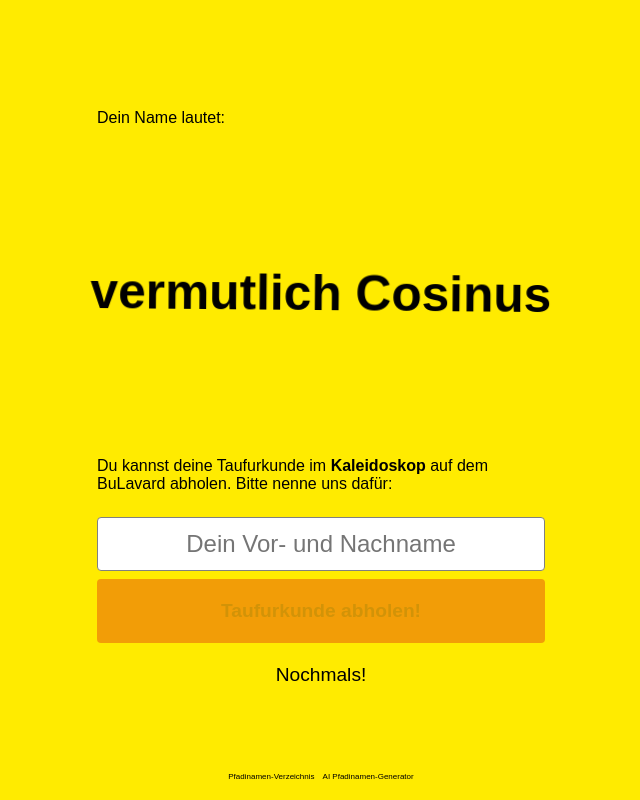
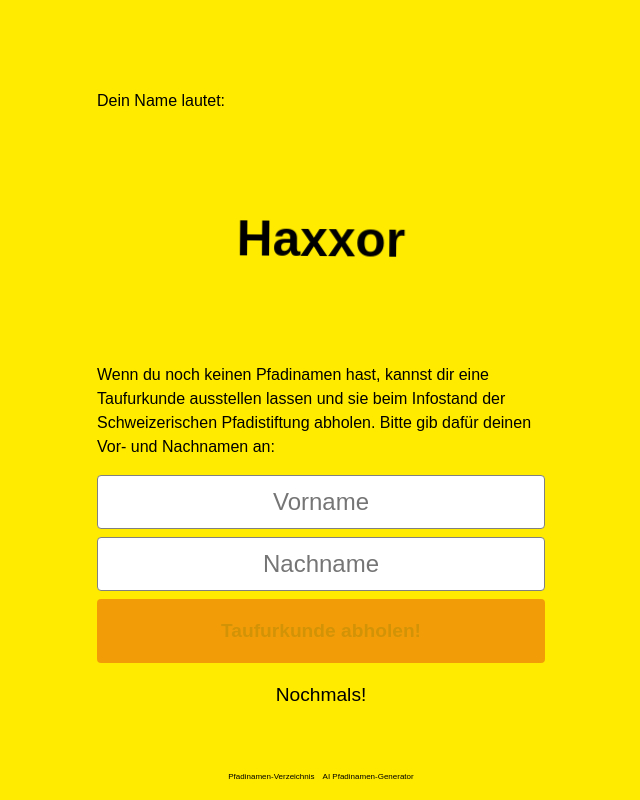
Before and after one commit to diegosteiner/pfadinamen-game, a Next.js app: page /result in a window 1280 px wide. Shown: the whole page, without its empty margins (319-959 px from the left). Built offline with nearby package versions, Linux system fonts and the light colour scheme.

Commit message:
fix: result

```diff
--- a/data.ts
+++ b/data.ts
@@ -198,6 +198,6 @@ export const names: { [key: string]: string } = {
   "2": "Schildchrott",
   "1": "Fennek",
   "0": "Merkur",
-  "1337": "Filou",
-  "420": "Snoop"
+  "420": "Snoop D.",
+  "1337": "Cosinus"
 }
--- a/pages/result.tsx
+++ b/pages/result.tsx
@@ -15,7 +15,7 @@ enum SubmitState {
 
 function resolveName(param?: string | string[]): string | undefined {
 	if (Array.isArray(param)) param = Array.from(param).at(-1)
-	if (!param || !Object.keys(names).includes(param)) return 'vermutlich Cosinus'
+	if (!param || !Object.keys(names).includes(param)) return 'Haxxor'
 
 	return names[param]
 }
@@ -41,8 +41,11 @@ const style = css`
 		border-radius: 0.25rem;
 		padding: 0.5em;
 		text-align: center;
-		margin-top: 0.5rem;
 		margin-bottom: 0.5rem;
+	}
+
+	p {
+		line-height: 1.5em;
 	}
 
 	[disabled] {
@@ -64,13 +67,18 @@ export function Result() {
 	const router = useRouter()
 	const nameNr = router.query.r
 	const name = resolveName(nameNr)
-	const nameRef = useRef<HTMLInputElement>(null)
+	const firstnameRef = useRef<HTMLInputElement>(null)
+	const lastnameRef = useRef<HTMLInputElement>(null)
 	const [submitState, setSubmitState] = useState<SubmitState>(SubmitState.Invalid)
+	const validate = () =>
+		setSubmitState((firstnameRef.current?.value?.length ?? 0) > 1 && (lastnameRef.current?.value?.length ?? 0) > 1 ? SubmitState.Valid : SubmitState.Invalid)
 	const handleSubmit = (event: FormEvent<HTMLFormElement>) => {
 		event.preventDefault()
-		const realname = nameRef.current?.value
+		if (submitState != SubmitState.Valid) return
 
-		if (!realname || submitState != SubmitState.Valid) return
+		const firstname = firstnameRef.current?.value
+		const lastname = lastnameRef.current?.value
+
 		setSubmitState(SubmitState.Submitting)
 
 		fetch("https://n8n.cloud.heimv.ch/webhook/74ab4ad1-7510-43c6-ba33-c53adb9a5d76", {
@@ -79,7 +87,7 @@ export function Result() {
 			headers: {
 				'Content-Type': 'application/json'
 			},
-			body: JSON.stringify({ realname, name, nameNr })
+			body: JSON.stringify({ firstname, lastname, nameNr, name })
 		}).then(() => setSubmitState(SubmitState.Submitted)).catch(() => setSubmitState(SubmitState.Invalid))
 	}
 
@@ -94,12 +102,11 @@ export function Result() {
 				<p>Dein Name lautet:</p>
 				<h1>{name}</h1>
 				<form onSubmit={handleSubmit}>
-					<p>Du kannst deine Taufurkunde im <strong>Kaleidoskop</strong> auf dem BuLavard abholen.
-						{submitState == SubmitState.Invalid && <span> Bitte nenne uns dafür: </span>}
-						{submitState == SubmitState.Submitted && <span> Deine Daten wurden übermittelt. </span>}
-					</p>
+					{submitState == SubmitState.Invalid && <p>Wenn du noch keinen Pfadinamen hast, kannst dir eine Taufurkunde ausstellen lassen und sie beim Infostand der Schweizerischen Pfadistiftung abholen. Bitte gib dafür deinen Vor- und Nachnamen an:</p>}
+					{submitState == SubmitState.Submitted && <p>🥳 Du kannst deine Taufurkunde jetzt beim Infostand der Schweizerischen Pfadistiftung abholen.</p>}
 					{submitState != SubmitState.Submitted && <>
-						<input name="realname" onChange={(event) => setSubmitState(event.target.value.length > 4 ? SubmitState.Valid : SubmitState.Invalid)} ref={nameRef} placeholder="Dein Vor- und Nachname" disabled={submitState == SubmitState.Submitting} />
+						<input name="firstname" onChange={() => validate()} ref={firstnameRef} placeholder="Vorname" disabled={submitState == SubmitState.Submitting} />
+						<input name="last" onChange={() => validate()} ref={lastnameRef} placeholder="Nachname" disabled={submitState == SubmitState.Submitting} />
 						<button type='submit' css={buttonStyle} className="primary" disabled={submitState == SubmitState.Submitting || submitState == SubmitState.Invalid}>Taufurkunde abholen!</button>
 					</>}
 					<Link href="/"><a css={[buttonStyle, secondaryButtonStyle]} className="transparent">Nochmals!</a></Link>
```
